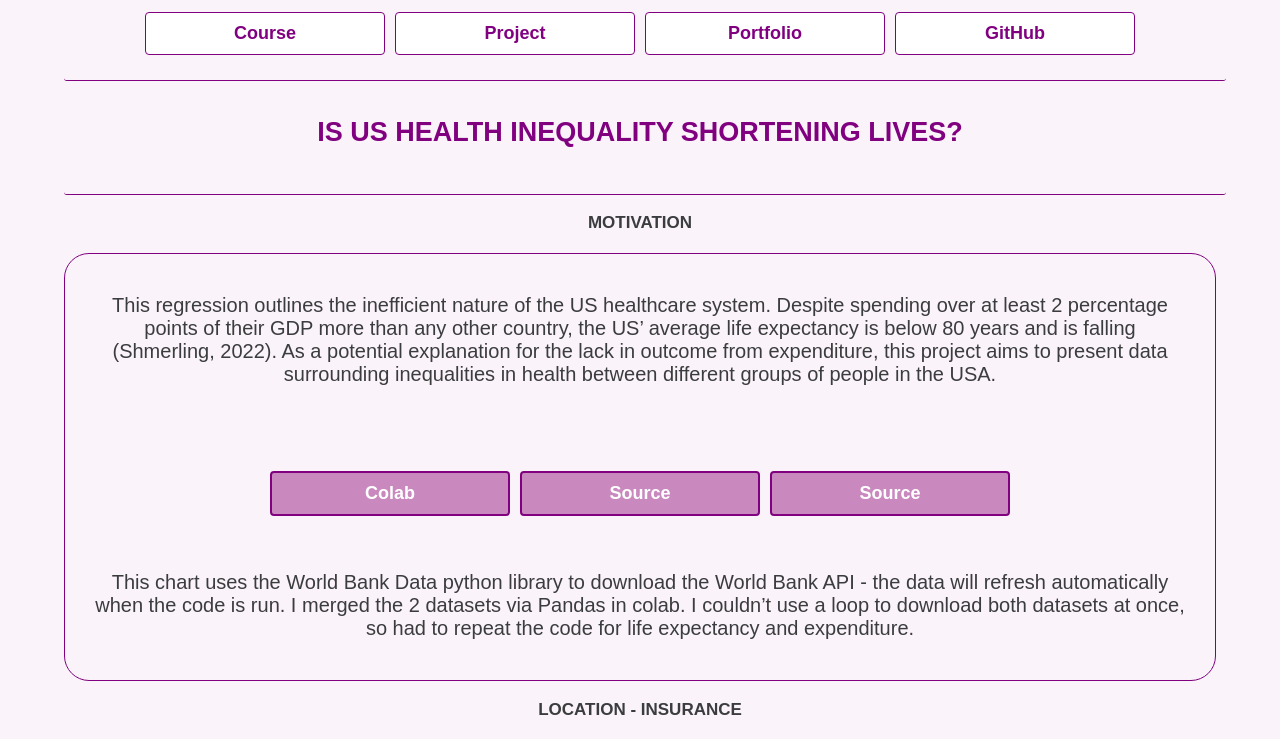
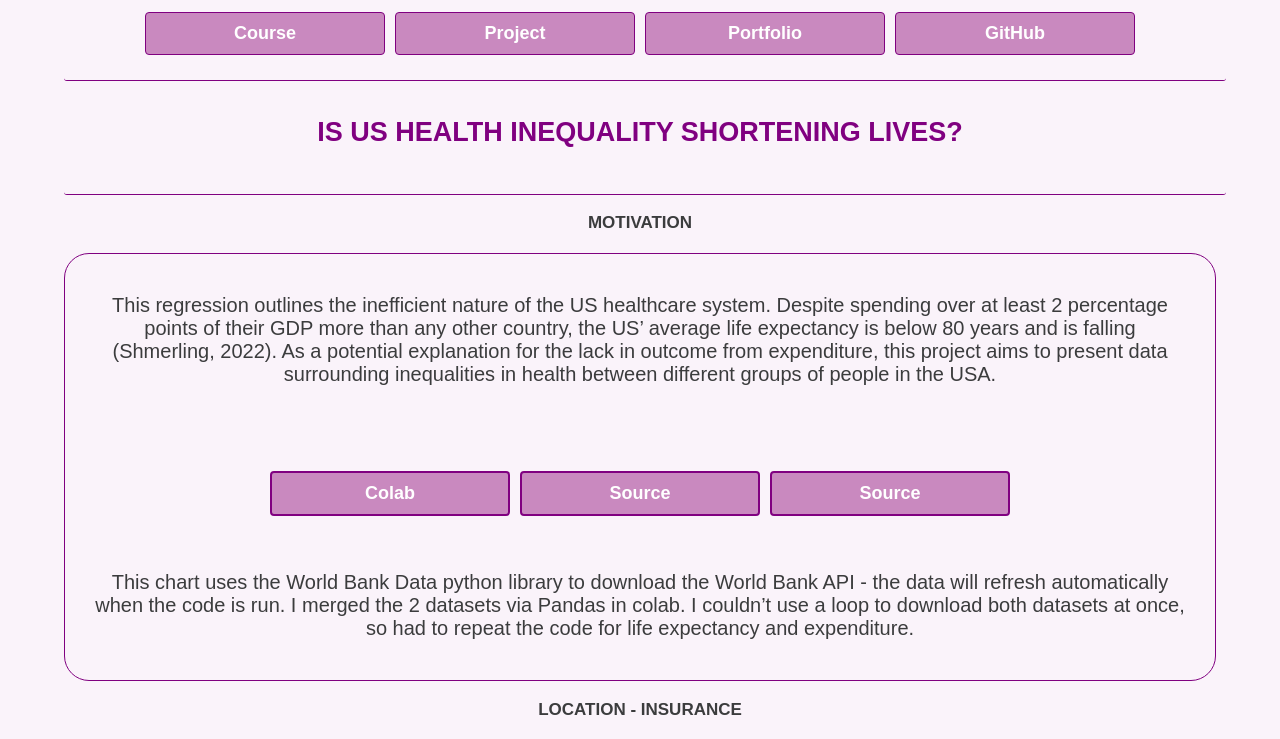
Before and after one commit to lizziealliott/lizziealliott.github.io, a plain HTML site: page project.html in a window 1280 px wide. Shown: the part 105-844 px from the top of the page. Drawn offline with Linux system fonts and the light colour scheme; a script that the page names is missing.

Commit message:
Add files via upload

```diff
--- a/project.css
+++ b/project.css
@@ -177,9 +177,9 @@ container{
 	align-content: center;
 	flex-flow: center;
 	border-radius: 4px;
-	background-color: rgb(255, 255, 255);
+	background-color: rgb(201, 137, 191);
   border: 1.5px solid purple;
-	color: purple;
+	color: white;
   font-weight: bold;
 	text-align: center;
 	font-size: 18px;
```
